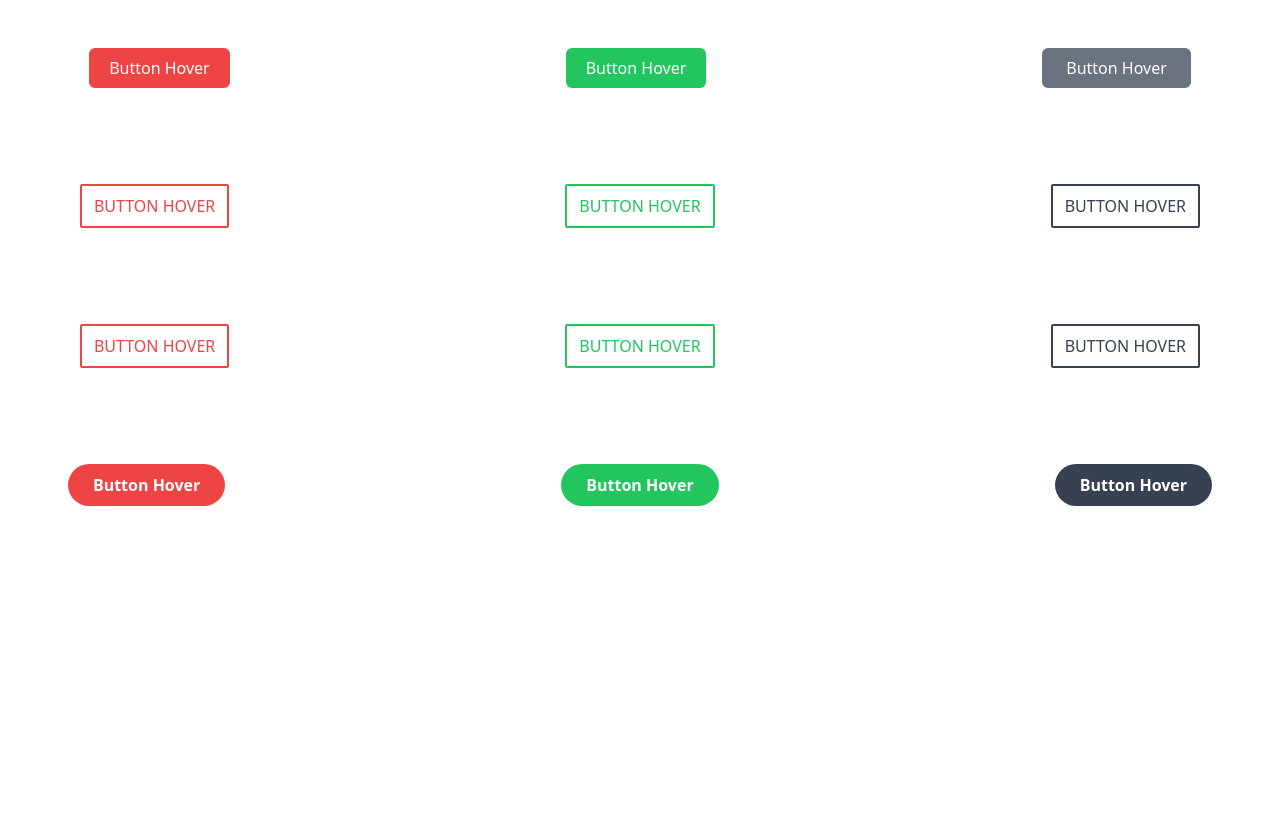
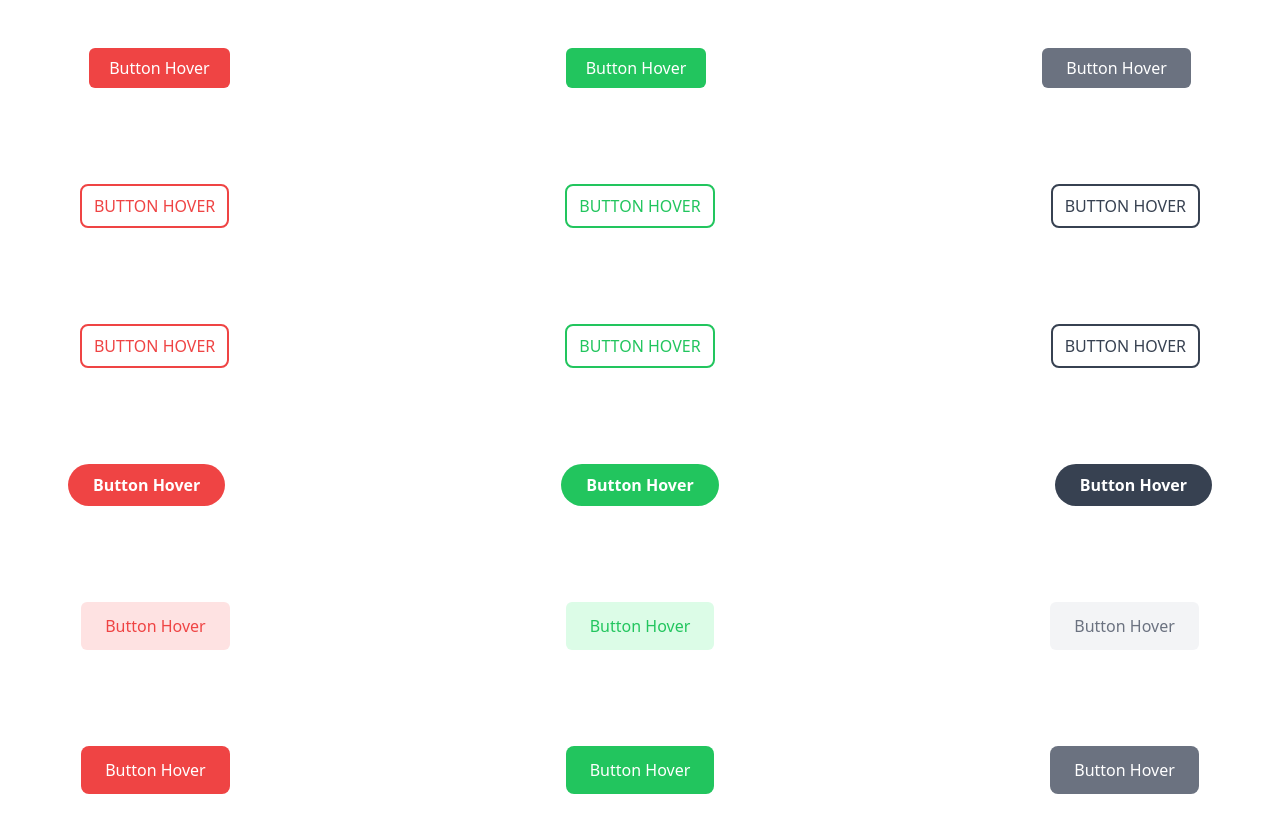
Before and after one commit to zen-time/zen-time-potato, a Next.js app: page / in a window 1280 px wide. Shown: the top 832 px of the page. Before the commit the page ends 800 px from the top, so only its background shows below. Built offline with nearby package versions, Linux system fonts and the light colour scheme.

Commit message:
added new button

```diff
--- a/app/page.js
+++ b/app/page.js
@@ -45,8 +45,24 @@ return(
 
 
 
+      {/* simple Effect */}
 
 
+      <div className="flex items-center justify-center gap-[21rem] mx-[4rem] my-[6rem]">
+        <Buttondesignone label={"Button Hover"} type={"btn_redsimple"} />
+        <Buttondesignone label={"Button Hover"} type={"btn_greensimple"}  />
+        <Buttondesignone label={"Button Hover"} type={"btn_graysimple"} />
+
+        </div>
+
+          {/* Dark Button */}
+
+          <div className="flex items-center justify-center gap-[21rem] mx-[4rem] my-[6rem]">
+        <Buttondesignone label={"Button Hover"} type={"btn_reddark"} />
+        <Buttondesignone label={"Button Hover"} type={"btn_greendark"}  />
+        <Buttondesignone label={"Button Hover"} type={"btn_graydark"} />
+
+        </div>
 
 
 
--- a/styles/globals.css
+++ b/styles/globals.css
@@ -18,46 +18,46 @@
 
 /*Normal hover effect */
 .btn_red{
-  @apply bg-red-500 px-5 py-2 rounded-md transition ease-in-out delay-150 text-white hover:-translate-y-1  hover:scale-110 hover:bg-red-100 hover:text-red-500 hover:shadow-lg hover:shadow-red-500 duration-300 ;
+  @apply bg-red-500 px-5 py-2 rounded-md transition ease-in-out delay-150 text-white hover:-translate-y-1  hover:scale-110 hover:bg-red-100 hover:text-red-500 hover:shadow-sm hover:shadow-red-500 duration-300 ;
 
 }
 
 .btn_green{
-  @apply bg-green-500 px-5 py-2 rounded-md transition ease-in-out delay-150 text-white hover:-translate-y-1  hover:scale-110 hover:bg-green-100 hover:text-green-500 hover:shadow-lg  hover:shadow-green-500 duration-300 ;
+  @apply bg-green-500 px-5 py-2 rounded-md transition ease-in-out delay-150 text-white hover:-translate-y-1  hover:scale-110 hover:bg-green-100 hover:text-green-500 hover:shadow-sm  hover:shadow-green-500 duration-300 ;
 
 }
 
 .btn_gray{
-  @apply bg-gray-500 px-6 py-2 rounded-md transition ease-in-out delay-150 text-white hover:-translate-y-1  hover:scale-110 hover:bg-gray-100 hover:text-gray-500 hover:shadow-lg hover:shadow-gray-500 duration-300 ;
+  @apply bg-gray-500 px-6 py-2 rounded-md transition ease-in-out delay-150 text-white hover:-translate-y-1  hover:scale-110 hover:bg-gray-100 hover:text-gray-500 hover:shadow-sm hover:shadow-gray-500 duration-300 ;
 
 }
 
 /*right  hover effect */
 .btn_redright{
-  @apply relative border-2 font-medium border-red-500 bg-transparent py-2 px-3 uppercase text-red-500 transition-colors before:absolute before:left-0  before:top-0 before:-z-10  before:h-full before:w-full before:origin-top-left before:scale-x-0 before:bg-red-500 before:transition-transform  before:duration-300 before:content-[''] hover:text-white before:hover:scale-x-100 rounded-sm;
+  @apply relative border-2 font-medium border-red-500 bg-transparent py-2 px-3 uppercase text-red-500 transition-colors before:absolute before:left-0  before:top-0 before:-z-10  before:h-full before:w-full before:origin-top-left before:scale-x-0 before:bg-red-500 before:transition-transform  before:duration-300 before:content-[''] hover:text-white before:hover:scale-x-100 rounded-lg ;
 }
 
 .btn_greenright{
-  @apply relative border-2 font-medium border-green-500 bg-transparent py-2 px-3 uppercase text-green-500 transition-colors before:absolute before:left-0  before:top-0 before:-z-10  before:h-full before:w-full before:origin-top-left before:scale-x-0 before:bg-green-500 before:transition-transform  before:duration-300 before:content-[''] hover:text-white before:hover:scale-x-100 rounded-sm;
+  @apply relative border-2 font-medium border-green-500 bg-transparent py-2 px-3 uppercase text-green-500 transition-colors before:absolute before:left-0  before:top-0 before:-z-10  before:h-full before:w-full before:origin-top-left before:scale-x-0 before:bg-green-500 before:transition-transform  before:duration-300 before:content-[''] hover:text-white before:hover:scale-x-100 rounded-lg;
 }
 
 .btn_grayright{
-  @apply relative border-2 font-medium border-gray-700 bg-transparent py-2 px-3 uppercase text-gray-700 transition-colors before:absolute before:left-0  before:top-0 before:-z-10  before:h-full before:w-full before:origin-top-left before:scale-x-0 before:bg-gray-700 before:transition-transform  before:duration-300 before:content-[''] hover:text-white before:hover:scale-x-100 rounded-sm;
+  @apply relative border-2 font-medium border-gray-700 bg-transparent py-2 px-3 uppercase text-gray-700 transition-colors before:absolute before:left-0  before:top-0 before:-z-10  before:h-full before:w-full before:origin-top-left before:scale-x-0 before:bg-gray-700 before:transition-transform  before:duration-300 before:content-[''] hover:text-white before:hover:scale-x-100 rounded-lg;
 }
 
 /*left hover effect */
 
 .btn_redhover{
-  @apply relative border-2 font-medium border-red-500 bg-transparent py-2 px-3 uppercase text-red-500 transition-colors before:absolute before:right-0  before:top-0 before:-z-10  before:h-full before:w-full before:origin-top-right before:scale-x-0 before:bg-red-500 before:transition-transform  before:duration-300 before:content-[''] hover:text-white before:hover:scale-x-100 rounded-sm ;
+  @apply relative border-2 font-medium border-red-500 bg-transparent py-2 px-3 uppercase text-red-500 transition-colors before:absolute before:right-0  before:top-0 before:-z-10  before:h-full before:w-full before:origin-top-right before:scale-x-0 before:bg-red-500 before:transition-transform  before:duration-300 before:content-[''] hover:text-white before:hover:scale-x-100 rounded-lg ;
 }
 
 .btn_greenhover{
-  @apply relative border-2 font-medium border-green-500 bg-transparent py-2 px-3 uppercase text-green-500 transition-colors before:absolute before:right-0  before:top-0 before:-z-10  before:h-full before:w-full before:origin-top-right before:scale-x-0 before:bg-green-500 before:transition-transform  before:duration-300 before:content-[''] hover:text-white before:hover:scale-x-100 rounded-sm ;
+  @apply relative border-2 font-medium border-green-500 bg-transparent py-2 px-3 uppercase text-green-500 transition-colors before:absolute before:right-0  before:top-0 before:-z-10  before:h-full before:w-full before:origin-top-right before:scale-x-0 before:bg-green-500 before:transition-transform  before:duration-300 before:content-[''] hover:text-white before:hover:scale-x-100 rounded-lg ;
 }
 
 .btn_grayhover{
 
-  @apply relative border-2 font-medium border-gray-700 bg-transparent py-2 px-3 uppercase text-gray-700 transition-colors before:absolute before:right-0  before:top-0 before:-z-10  before:h-full before:w-full before:origin-top-right before:scale-x-0 before:bg-gray-700 before:transition-transform  before:duration-300 before:content-[''] hover:text-white before:hover:scale-x-100 rounded-sm;
+  @apply relative border-2 font-medium border-gray-700 bg-transparent py-2 px-3 uppercase text-gray-700 transition-colors before:absolute before:right-0  before:top-0 before:-z-10  before:h-full before:w-full before:origin-top-right before:scale-x-0 before:bg-gray-700 before:transition-transform  before:duration-300 before:content-[''] hover:text-white before:hover:scale-x-100 rounded-lg;
 }
 
 /*ring hover effect */
@@ -78,3 +78,39 @@
   @apply inline-flex items-center justify-center w-full px-6 py-2 text-base font-bold leading-6 text-white bg-gray-700 border border-transparent rounded-full md:w-auto hover:bg-gray-500 focus:outline-none focus:ring-2 focus:ring-offset-2 focus:ring-gray-700;
 
 }
+
+/*simple effect */
+
+.btn_redsimple{
+  @apply  px-6 py-3 text-red-500 bg-red-100 rounded-md hover:bg-red-200 hover:text-red-500 font-medium
+}
+
+.btn_greensimple{
+  @apply  px-6 py-3 text-green-500 bg-green-100 rounded-md hover:bg-green-200 hover:text-green-500 font-medium
+}
+
+
+.btn_graysimple{
+  @apply  px-6 py-3 text-gray-500 bg-gray-100 rounded-md hover:bg-gray-200 hover:text-gray-600 font-medium
+}
+
+/*dark button */
+
+.btn_reddark{
+  @apply px-6 py-3 font-medium bg-red-500 rounded-lg text-white hover:bg-white hover:text-red-500 hover:shadow-sm hover:shadow-red-400
+
+}
+
+
+.btn_greendark{
+  @apply px-6 py-3 font-medium bg-green-500 rounded-lg text-white hover:bg-white hover:text-green-500 hover:shadow-sm hover:shadow-green-400
+
+}
+
+
+.btn_graydark{
+  @apply px-6 py-3 font-medium bg-gray-500 rounded-lg text-white hover:bg-white hover:text-gray-500 hover:shadow-sm hover:shadow-gray-400
+
+}
+
+/*Normal Effect*/
```
